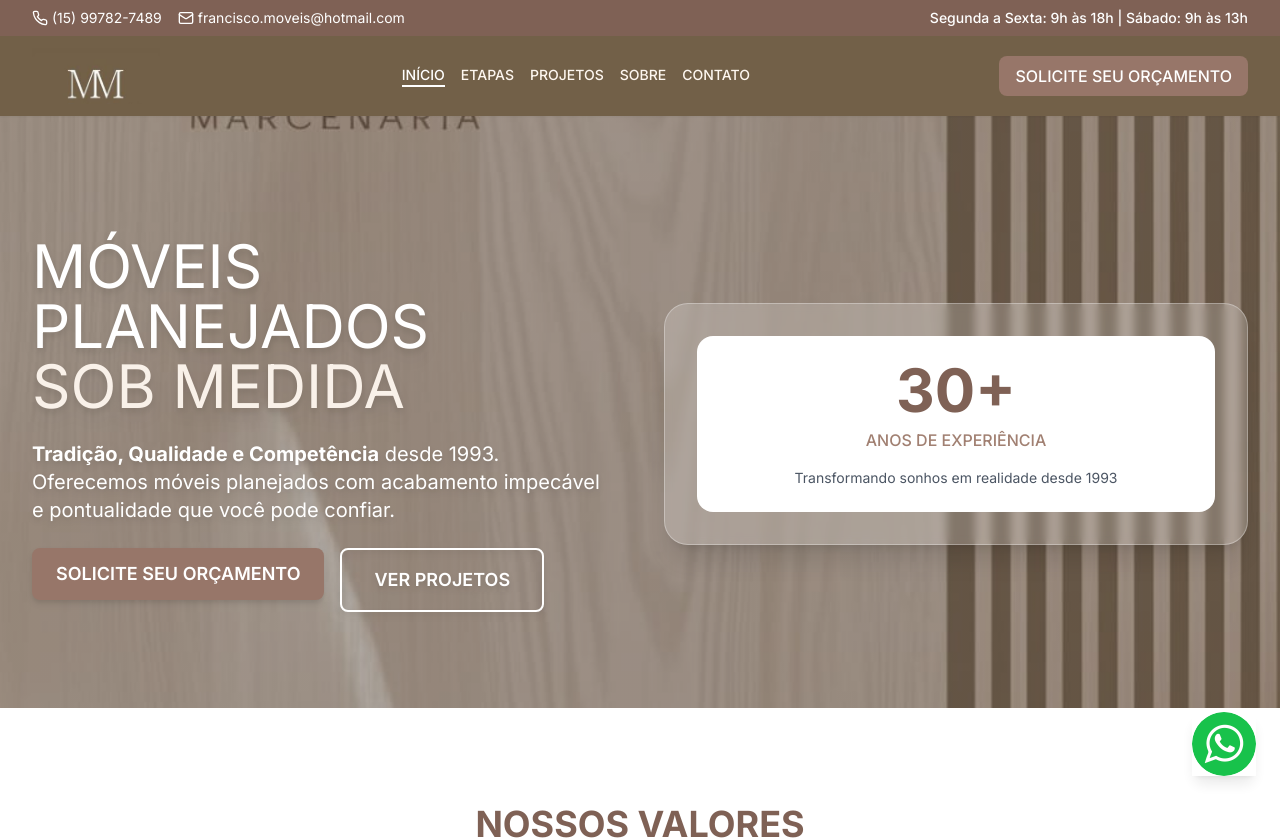
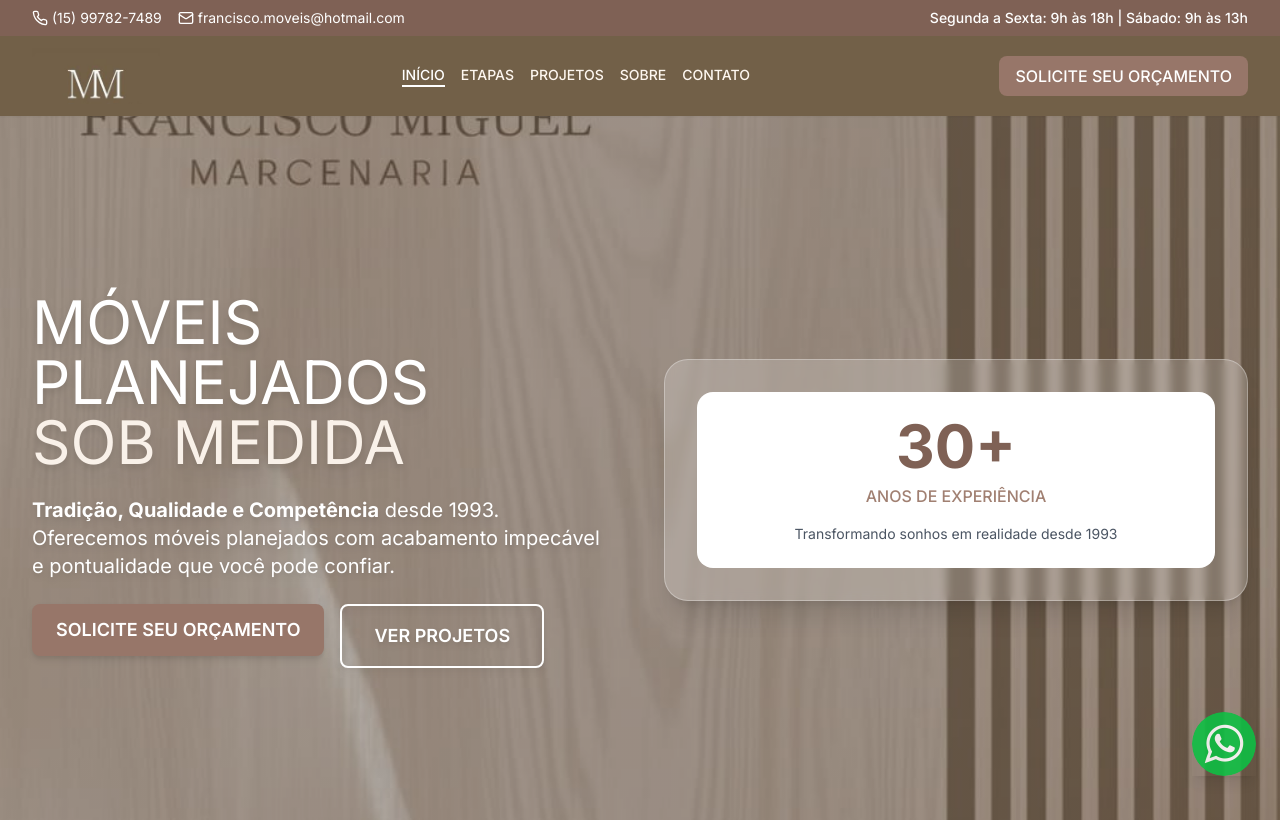
Before and after one commit to DevZipMateus/miguel-miguel-moveis-web, a React (Vite) app: page / in a window 1280 px wide. Shown: the top 840 px of the page. Built offline with nearby package versions, Linux system fonts and the light colour scheme.

Commit message:
Implement hero section background adjustments
Adjust background position, size, and padding for the hero section to ensure the background image displays correctly on all screen sizes.

```diff
--- a/src/pages/Home.tsx
+++ b/src/pages/Home.tsx
@@ -38,14 +38,36 @@ const Home = () => {
   return (
     <div className="min-h-screen">
       {/* Hero Section */}
-      <section className="relative bg-gradient-to-br from-beige-100 to-beige-200 pt-4 sm:pt-6" style={{
+      <section className="relative bg-gradient-to-br from-beige-100 to-beige-200 pt-4 sm:pt-6 min-h-[70vh] sm:min-h-[80vh] lg:min-h-[85vh]" style={{
         backgroundImage: `linear-gradient(rgba(0, 0, 0, 0.3), rgba(0, 0, 0, 0.3)), url('/lovable-uploads/873f0be9-1856-4415-9c80-3111b5e94d4b.png')`,
         backgroundSize: 'cover',
-        backgroundPosition: 'center',
-        backgroundRepeat: 'no-repeat'
+        backgroundPosition: 'center top',
+        backgroundRepeat: 'no-repeat',
+        backgroundAttachment: 'scroll'
       }}>
-        <div className="container-custom py-8 sm:py-12 md:py-16 lg:py-20 xl:py-24">
-          <div className="grid grid-cols-1 lg:grid-cols-2 gap-6 sm:gap-8 lg:gap-12 items-center">
+        <style jsx>{`
+          @media (max-width: 640px) {
+            section {
+              background-position: center 20% !important;
+              background-size: cover !important;
+              min-height: 75vh !important;
+            }
+          }
+          @media (min-width: 641px) and (max-width: 1024px) {
+            section {
+              background-position: center 30% !important;
+              min-height: 80vh !important;
+            }
+          }
+          @media (min-width: 1025px) {
+            section {
+              background-position: center center !important;
+              background-attachment: fixed !important;
+            }
+          }
+        `}</style>
+        <div className="container-custom py-8 sm:py-12 md:py-16 lg:py-20 xl:py-24 min-h-[inherit] flex items-center">
+          <div className="grid grid-cols-1 lg:grid-cols-2 gap-6 sm:gap-8 lg:gap-12 items-center w-full">
             <div className="space-y-4 sm:space-y-6 animate-fade-in text-center lg:text-left">
               <h1 className="text-2xl sm:text-3xl md:text-4xl lg:text-5xl xl:text-6xl text-white leading-tight drop-shadow-lg font-normal">
                 MÓVEIS PLANEJADOS
@@ -160,7 +182,6 @@ const Home = () => {
         </div>
       </section>
 
-      {/* Projetos em Destaque */}
       <section className="py-12 sm:py-16 lg:py-20 xl:py-24 bg-white">
         <div className="container-custom">
           <div className="text-center mb-8 sm:mb-12 px-4 lg:px-0">
@@ -173,7 +194,6 @@ const Home = () => {
           </div>
 
           <div className="grid grid-cols-1 md:grid-cols-2 lg:grid-cols-3 gap-6 sm:gap-8 mb-6 sm:mb-8 px-4 lg:px-0">
-            {/* Cozinhas */}
             <div className="group cursor-pointer">
               <div className="h-48 sm:h-56 lg:h-64 rounded-lg mb-3 sm:mb-4 overflow-hidden">
                 <img
@@ -188,7 +208,6 @@ const Home = () => {
               <p className="text-sm sm:text-base text-gray-600">Projetos funcionais e elegantes</p>
             </div>
 
-            {/* Quartos */}
             <div className="group cursor-pointer">
               <div className="h-48 sm:h-56 lg:h-64 rounded-lg mb-3 sm:mb-4 overflow-hidden">
                 <img
@@ -203,7 +222,6 @@ const Home = () => {
               <p className="text-sm sm:text-base text-gray-600">Ambientes aconchegantes e organizados</p>
             </div>
 
-            {/* Living */}
             <div className="group cursor-pointer md:col-span-2 lg:col-span-1">
               <div className="h-48 sm:h-56 lg:h-64 rounded-lg mb-3 sm:mb-4 overflow-hidden">
                 <img
@@ -231,7 +249,6 @@ const Home = () => {
         </div>
       </section>
 
-      {/* Depoimentos */}
       <section className="py-12 sm:py-16 lg:py-20 xl:py-24 bg-beige-50">
         <div className="container-custom">
           <div className="text-center mb-8 sm:mb-12 px-4 lg:px-0">
@@ -263,7 +280,6 @@ const Home = () => {
         </div>
       </section>
 
-      {/* CTA Final */}
       <section className="py-12 sm:py-16 lg:py-20 xl:py-24 bg-brown-800 text-white">
         <div className="container-custom text-center px-4 lg:px-0">
           <h2 className="text-2xl sm:text-3xl lg:text-4xl font-bold mb-2 sm:mb-4">
```
